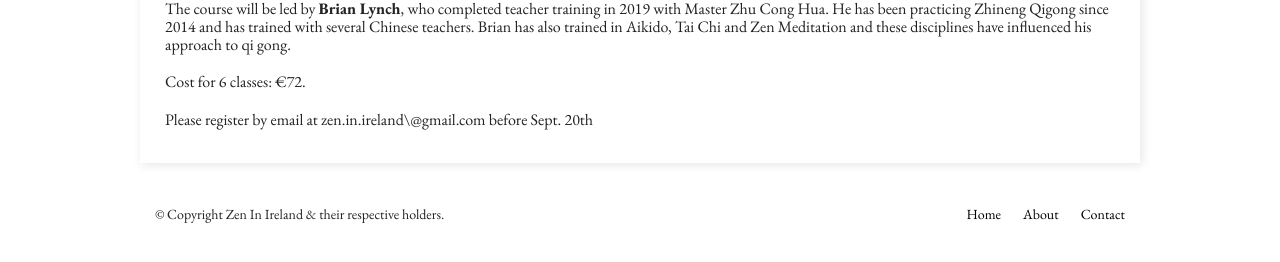
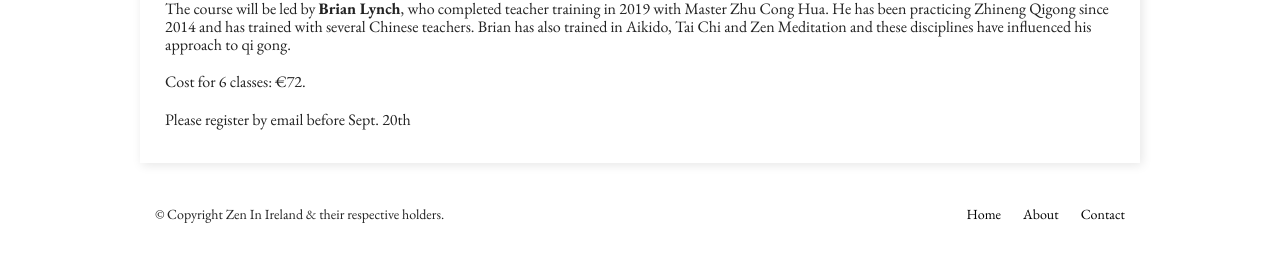
Before and after one commit to zen-ireland/zenireland.github.io, a Jekyll site: the page built from _posts/2026-08-30-zhineng-qigong-at-earthsky-zen-dublin-dojo.md, in a window 1280 px wide. Shown: the part 462-724 px from the top of the page. Built offline with Jekyll 4.4.1, drawn with Linux system fonts in a browser that asks for light colours.

Commit message:
TinaCMS content update

```diff
--- a/_posts/2026-08-30-zhineng-qigong-at-earthsky-zen-dublin-dojo.md
+++ b/_posts/2026-08-30-zhineng-qigong-at-earthsky-zen-dublin-dojo.md
@@ -11,8 +11,8 @@ Qi gong (pronounced ‘chee gong’) is an ancient Chinese practice which helps
 
 In this introductory course, you will learn the first Zhineng form which is called ‘Lift Qi Up Pour Qi Down’. It is a moving meditation which will enhance the flow of qi into and throughout the body. You will also learn some simple but powerful movements designed to clear energy blockages, la qi (how to open and close your energy), and a standing meditation.
 
- The course will be led by **Brian Lynch**, who completed teacher training in 2019 with Master Zhu Cong Hua. He has been practicing Zhineng Qigong since 2014 and has trained with several Chinese teachers. Brian has also trained in Aikido, Tai Chi and Zen Meditation and these disciplines have influenced his approach to qi gong.
+The course will be led by **Brian Lynch**, who completed teacher training in 2019 with Master Zhu Cong Hua. He has been practicing Zhineng Qigong since 2014 and has trained with several Chinese teachers. Brian has also trained in Aikido, Tai Chi and Zen Meditation and these disciplines have influenced his approach to qi gong.
 
 Cost for 6 classes: €72.
 
-Please register by email at zen.in.ireland\@gmail.com before Sept. 20th
+Please register by email before Sept. 20th
```
